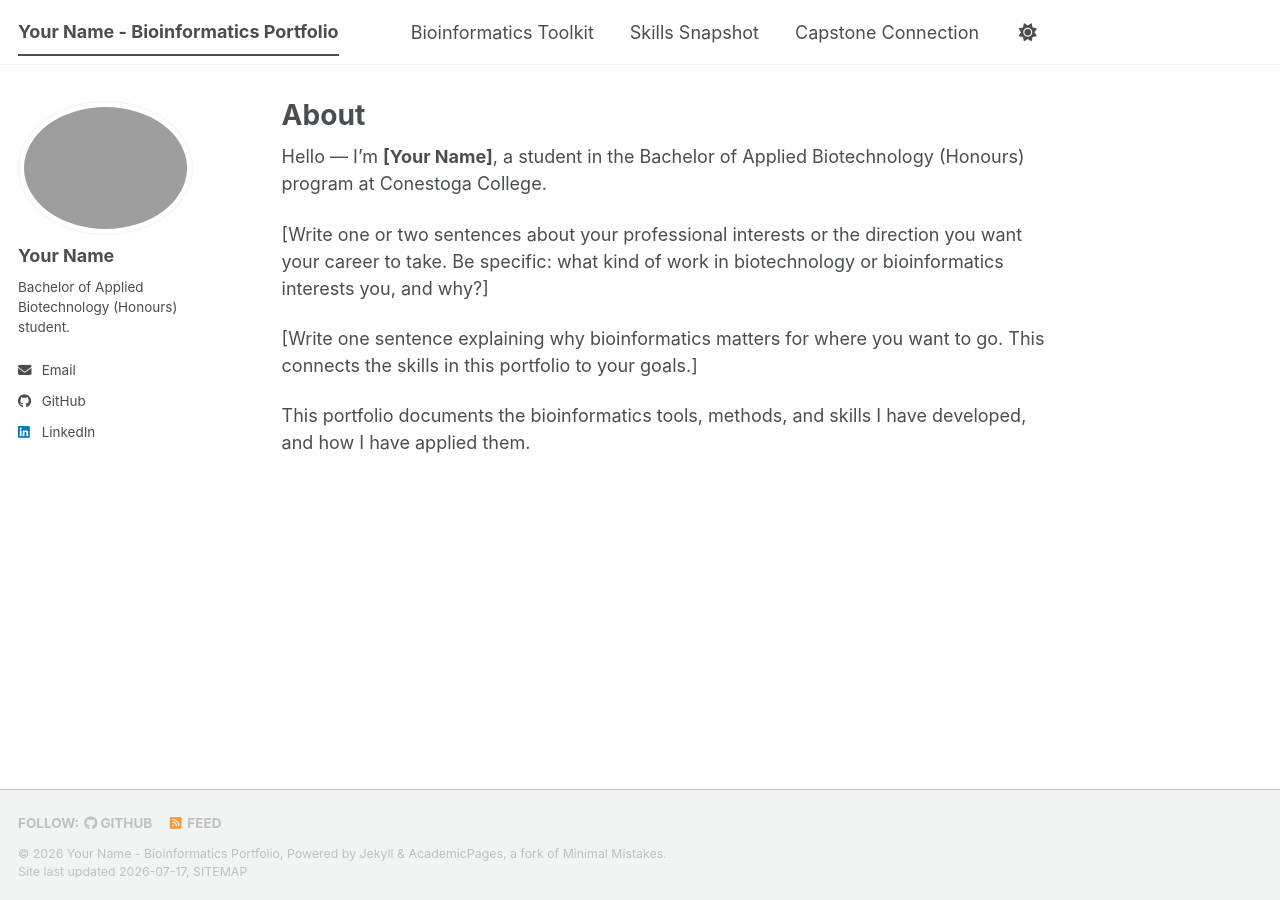
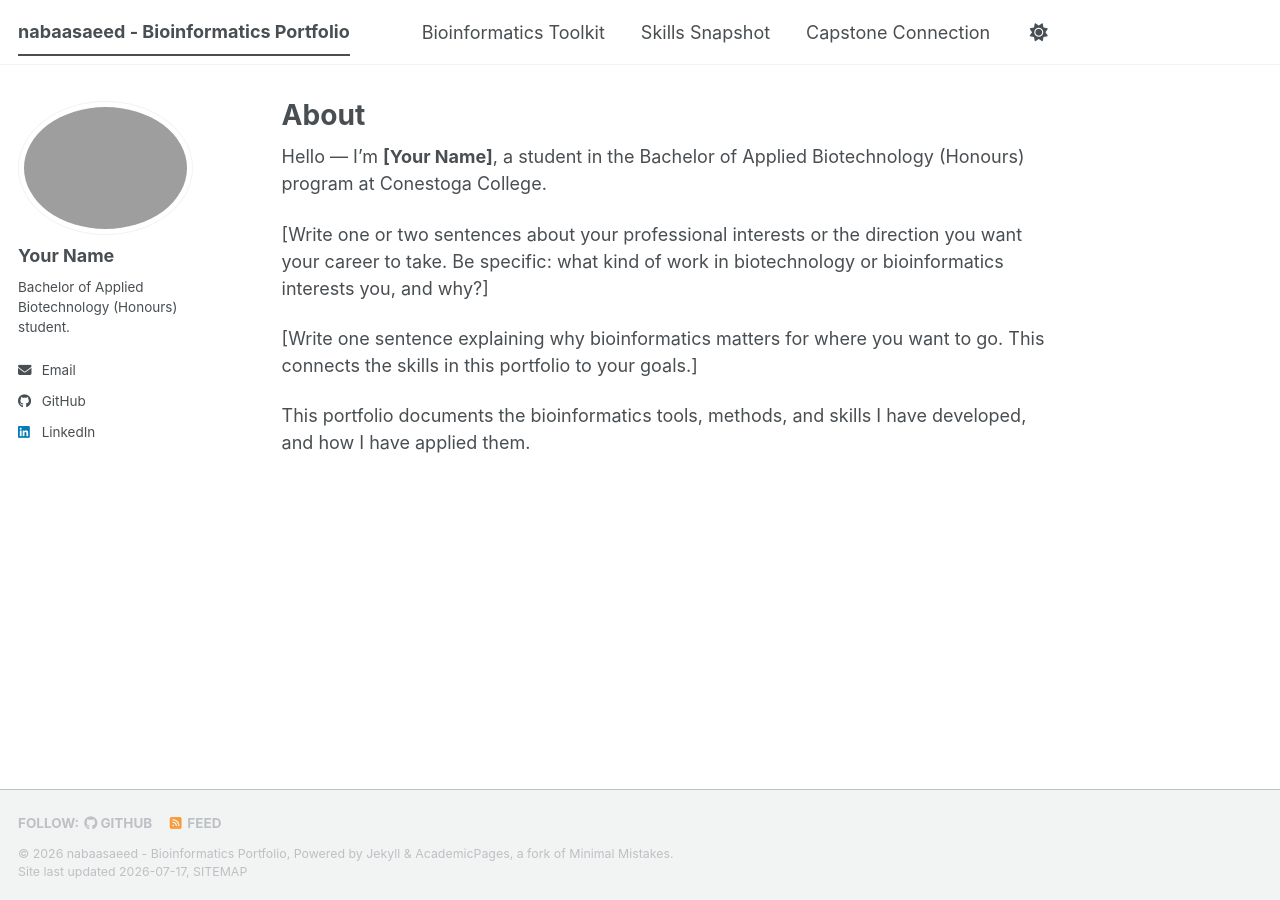
Before and after one commit to nabaasaeed/biot74000-portfolio, a Jekyll site: the page built from _pages/about.md, in a window 1280 px wide. Built offline with Jekyll 4.4.1, drawn with Linux system fonts in a browser that asks for light colours; a script bundle is joined from its source files by our own code; library files that are not in the unit come from our copies.

Commit message:
Update site configuration with new user details

```diff
--- a/_config.yml
+++ b/_config.yml
@@ -16,7 +16,7 @@
 
 # Your site's title - appears in the top-left of every page and in the browser tab.
 # Example: "Nykole Crevits - Bioinformatics Portfolio"
-title: "Your Name - Bioinformatics Portfolio"
+title: "nabaasaeed - Bioinformatics Portfolio"
 
 # A short subtitle/description for the site.
 description: "BIOT74000 Bioinformatics E-Portfolio, Bachelor of Applied Biotechnology (Honours), Conestoga College."
@@ -27,7 +27,7 @@ description: "BIOT74000 Bioinformatics E-Portfolio, Bachelor of Applied Biotechn
 # -------------------------------------------------------------------
 
 # Replace "yourusername" with your GitHub username (lowercase).
-url: "https://yourusername.github.io"
+url: "https://nabaasaeed.github.io"
 
 # This MUST match your repository name exactly, including the leading slash.
 # If you named your repository "biot74000-portfolio" as instructed, leave this as-is.
@@ -35,7 +35,7 @@ url: "https://yourusername.github.io"
 baseurl: "/biot74000-portfolio"
 
 # Replace with: yourusername/biot74000-portfolio
-repository: "yourusername/biot74000-portfolio"
+repository: "nabaasaeed/biot74000-portfolio"
 
 # -------------------------------------------------------------------
 #  YOUR PROFILE (appears in the sidebar on every page)
```
